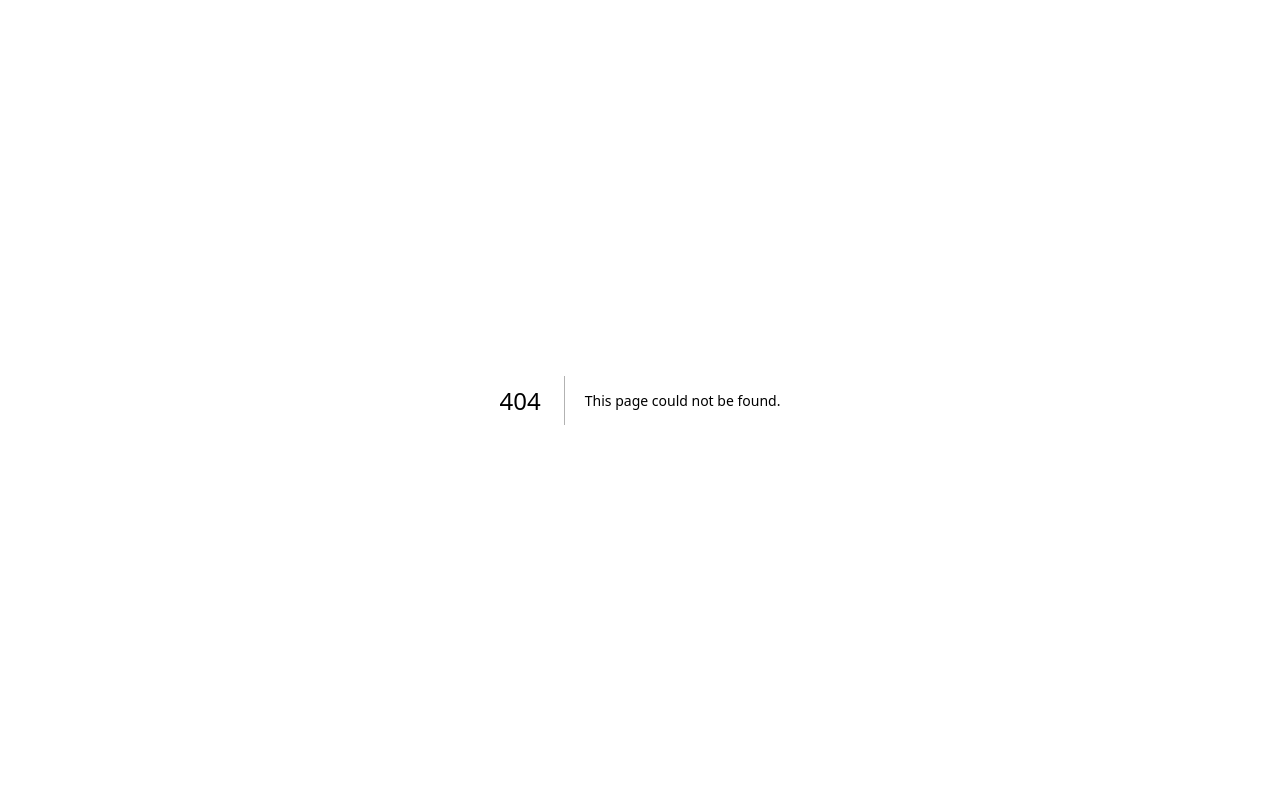
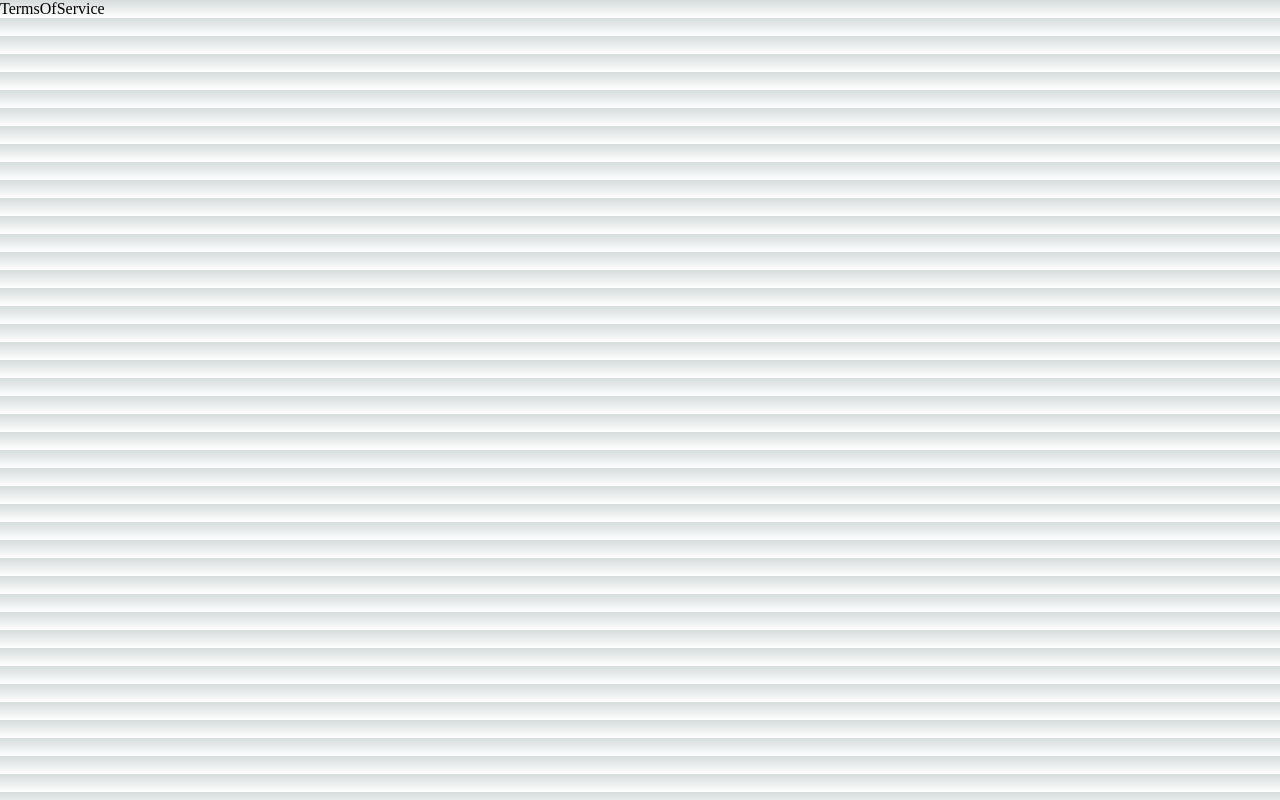
Before and after one commit to prostore-blip/inctagram, a Next.js app in the folder front-next-app/: page /terms-of-service in a window 1280 px wide. Before the commit this address had no page. Built offline with nearby package versions, Linux system fonts and the light colour scheme.

Commit message:
IN-5 feat: add two new pages

```diff
--- /dev/null
+++ b/front-next-app/src/pages/terms-of-service/index.tsx
@@ -0,0 +1,9 @@
+export default function TermsOfService() {
+  return (
+    <>
+      <main>
+          TermsOfService
+      </main>
+    </>
+  )
+}
```
Also changed, not shown: front-next-app/src/pages/privacy-policy/index.tsx (added, +9 -0 lines).
